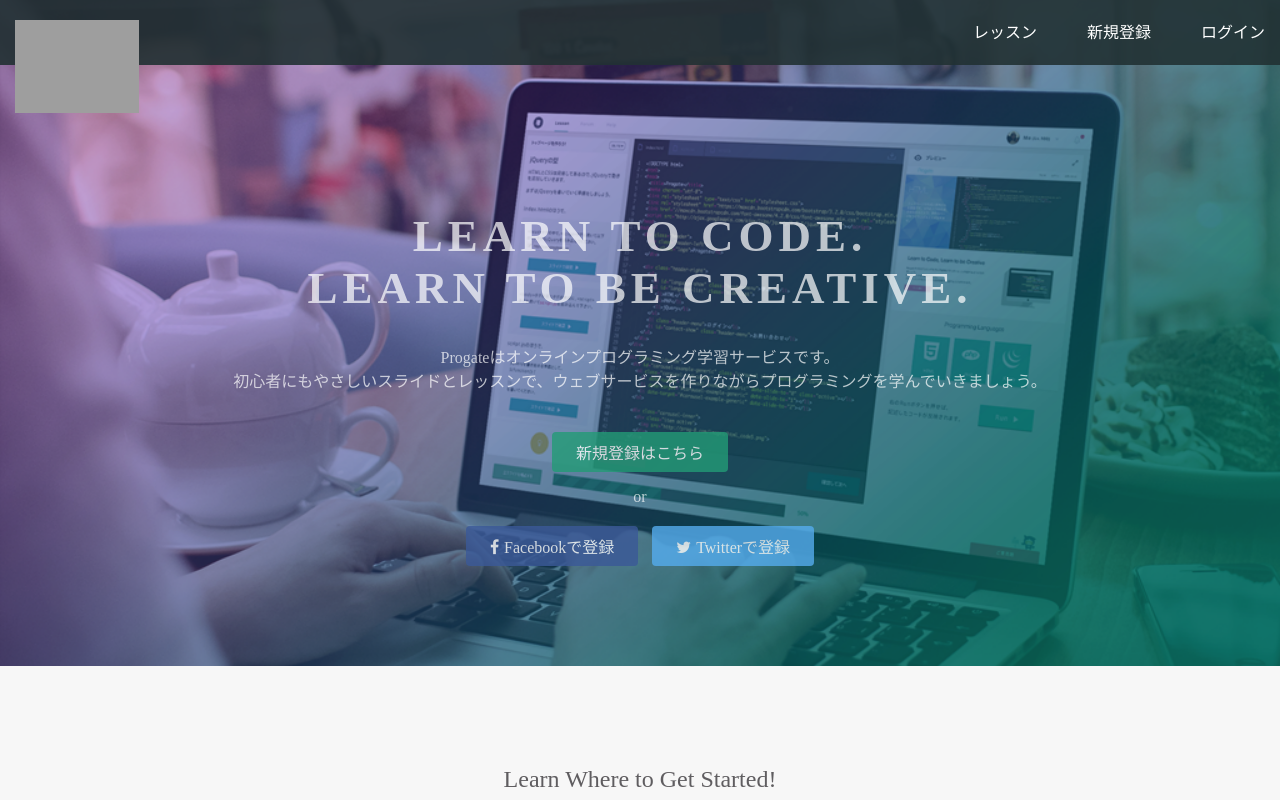
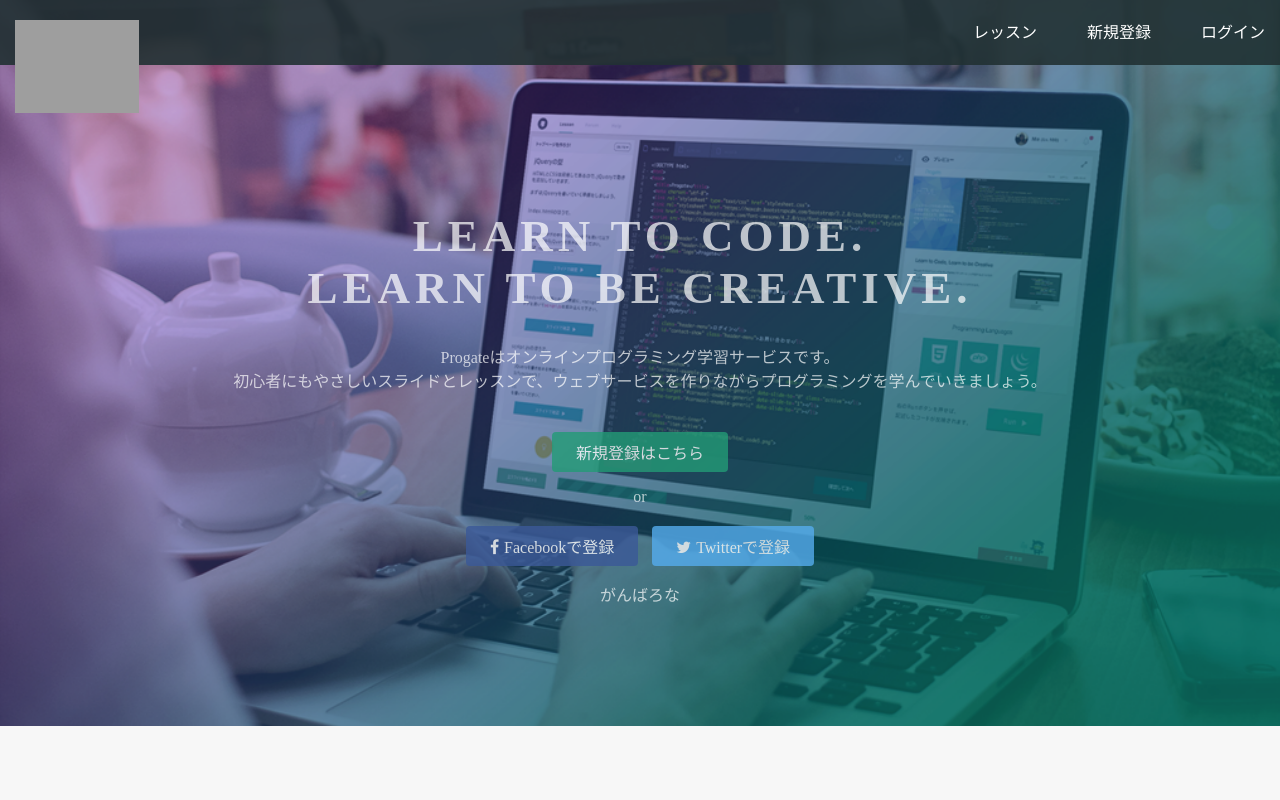
Before and after one commit to yuuu-tana/sanple, a plain HTML site: page index.html in a window 1280 px wide. Shown: the top 800 px of the page. Drawn offline with Linux system fonts and the light colour scheme; grey boxes are pictures that could not be loaded.

Commit message:
Update index.html

```diff
--- a/index.html
+++ b/index.html
@@ -30,6 +30,7 @@
         <p>or</p>
         <a href="#" class="btn facebook"><span class="fa fa-facebook"></span>Facebookで登録</a>
         <a href="#" class="btn twitter"><span class="fa fa-twitter"></span>Twitterで登録</a>
+        <p>がんばろな</p>
       </div>
     </div>
   </div>
```
